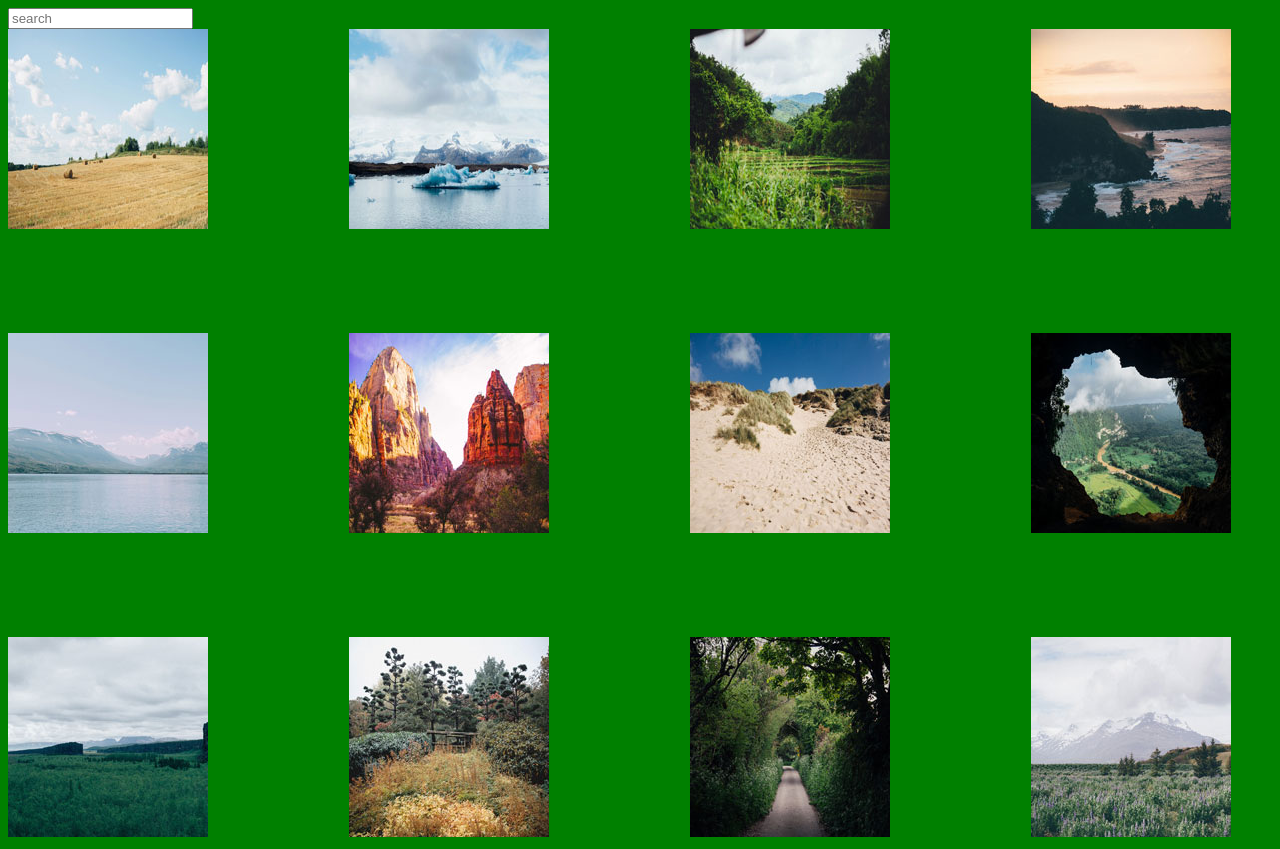
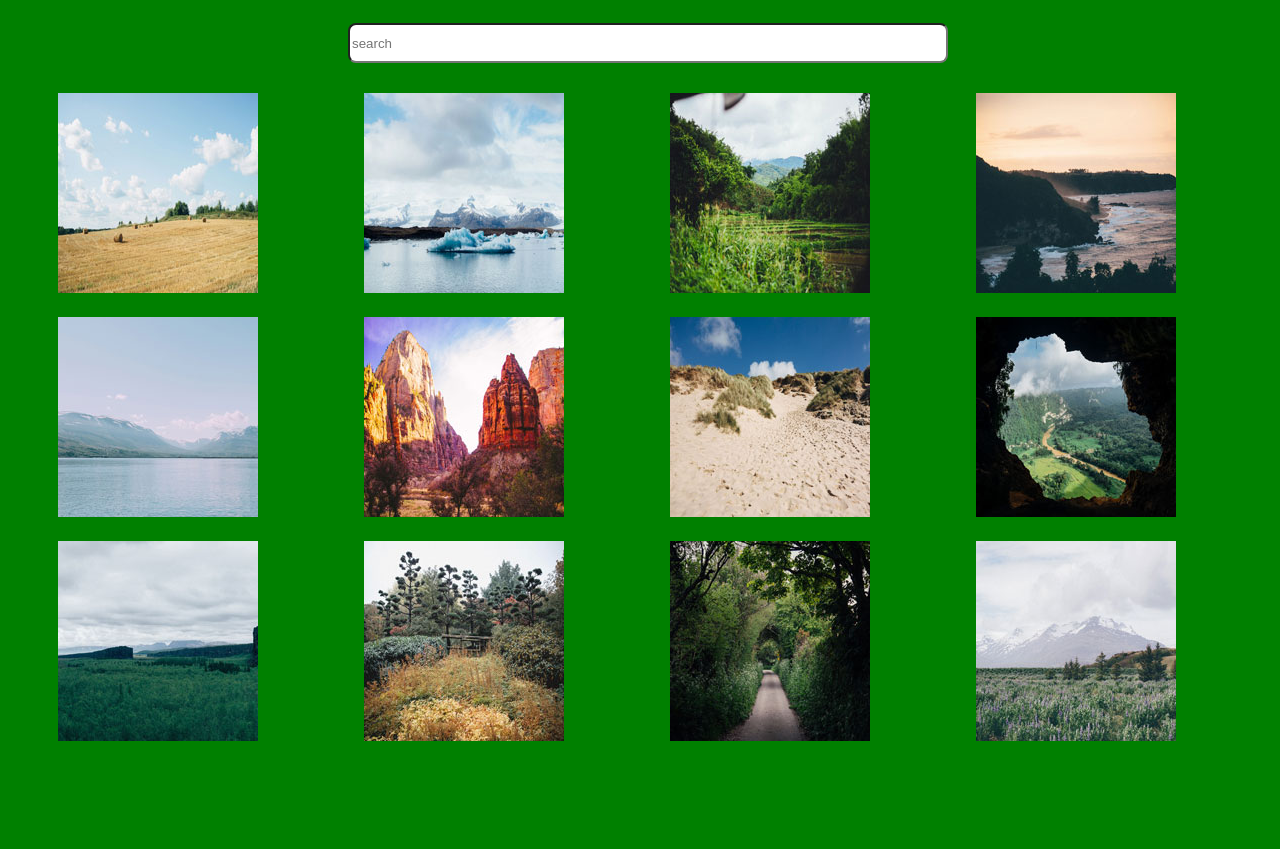
Before and after one commit to willie10r/photo-gallery-project, a plain HTML site: page index.html in a window 1280 px wide. After the commit the page ends 800 px from the top, so only its background shows below. Drawn offline with Linux system fonts and the light colour scheme.

Commit message:
adjusting styles

```diff
--- a/scss/conponets/_body.scss
+++ b/scss/conponets/_body.scss
@@ -2,4 +2,19 @@
 
 body {
     background-color: green;
+
 }
+
+header {
+   width: 100vw;
+   display: flex;
+   justify-content: center;
+}
+input {
+    width: 600px;
+    height: 40px;
+    border-radius: 8px;
+    margin-top: 15px;
+    margin-bottom: 30px;
+
+}
--- a/scss/conponets/_grid.scss
+++ b/scss/conponets/_grid.scss
@@ -2,33 +2,36 @@
 
 .grid-container {
     display: grid;
-    grid-template-columns: 2fr 2fr 2fr 2fr;
-    column-gap: 100px;
-    row-gap: 10px;
+    grid-template-columns: 1fr 1fr 1fr 1fr;
+    column-gap: 10px;
+    margin-left: 50px;
+    margin-right: auto;
+
 }
 
 .col-1 {
   display: grid;
-  grid-template-rows: 2fr 2fr 2fr ;
-  row-gap: 100px;
+  grid-template-rows: 1fr 1fr 1fr ;
+  row-gap: 20px;
+
 
 }
 .col-2 {
     display: grid;
     grid-template-rows: 2fr 2fr 2fr ;
-    row-gap: 100px;
+    row-gap: 20px;
 
   }
   .col-3 {
     display: grid;
     grid-template-rows: 2fr 2fr 2fr ;
-    row-gap: 100px;
+    row-gap: 20px;
 
   }
   .col-4 {
     display: grid;
     grid-template-rows: 2fr 2fr 2fr ;
-    row-gap: 100px;
+    row-gap: 20px;
 
   }
 
@@ -47,6 +50,8 @@
 }
 
 .row-3 {
+    grid-row-start: 3;
+    grid-row-end: 4;
 
 
 }
```
Also changed, not shown: css/styles.css, 1 other file.
